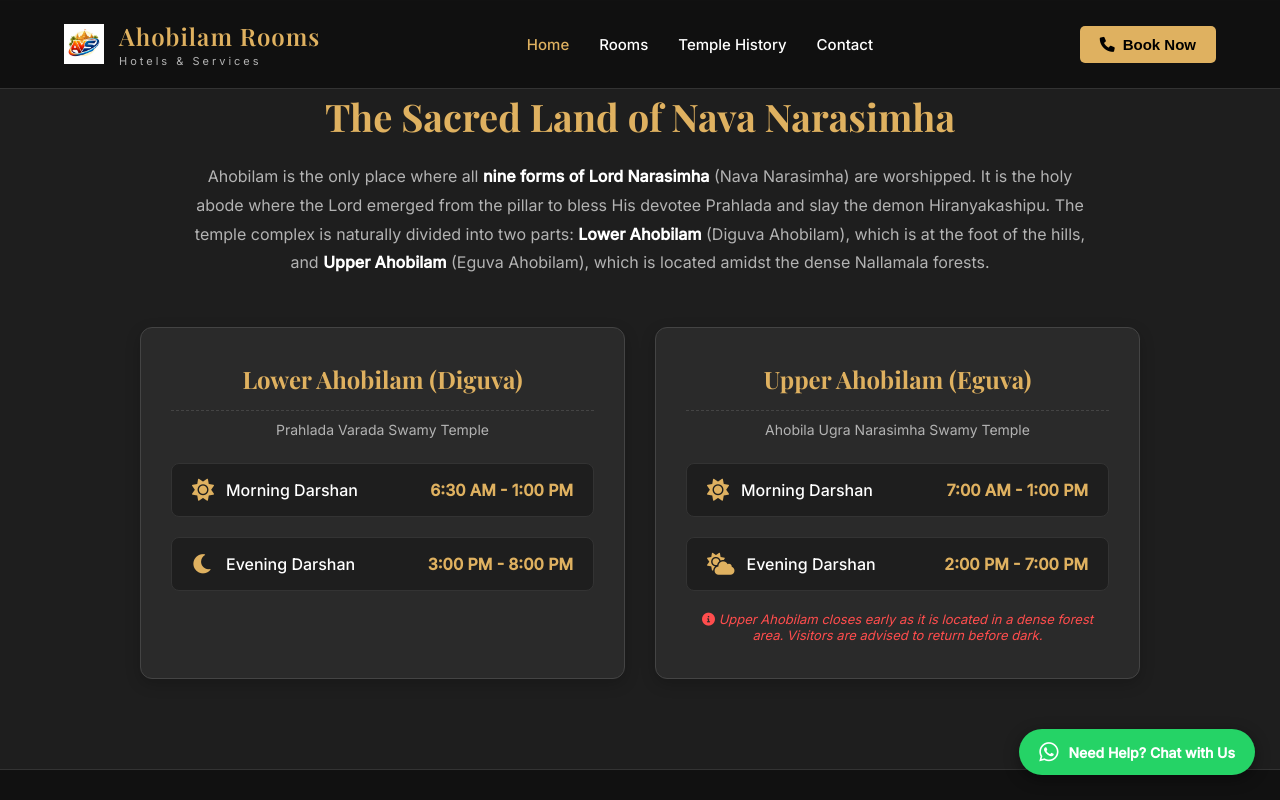
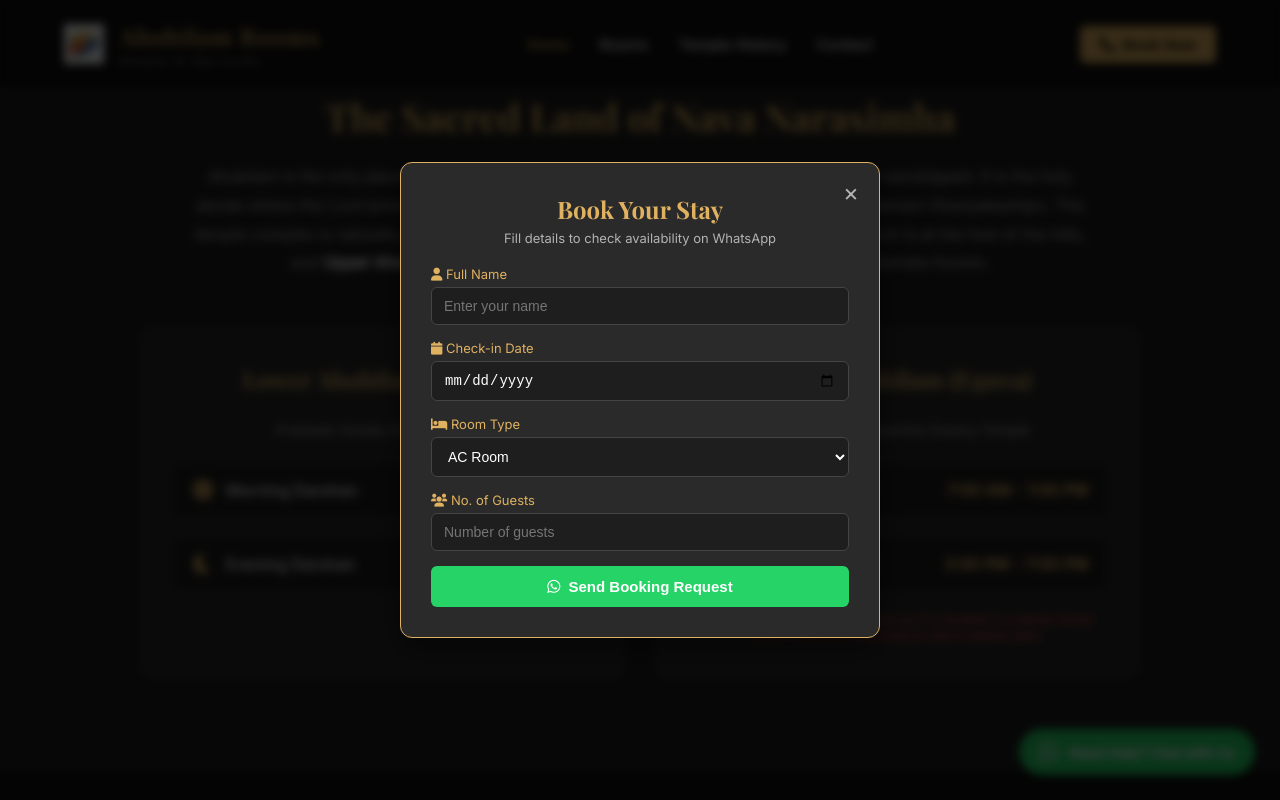
Before and after one commit to MadhamVenkatasubbaiah/Ahobilamrooms.in, a plain HTML site: page temple-history.html in a window 1280 px wide. Both pictures are taken after a click on the button "Book Now". Shown: the top 800 px of the page. Drawn offline with nearby package versions, Linux system fonts and the light colour scheme.

Commit message:
Update temple-history.html

```diff
--- a/temple-history.html
+++ b/temple-history.html
@@ -23,7 +23,6 @@
     <header class="navbar">
         <div class="logo-section">
             <div class="logo-icon">
-                <!-- ఇక్కడ ఓం ఐకాన్ తీసేసి మీ లోగో ఇమేజ్ పెట్టాం -->
                 <img src="avs_logo.jpeg" alt="Madam Rajeswari Logo" class="custom-logo">
             </div>
             <div class="logo-text">
@@ -38,15 +37,15 @@
             <a href="rooms.html">Rooms</a>
             <a href="temple-history.html">Temple History</a>
             <a href="contact.html">Contact</a>
-            <!-- మొబైల్ లో మాత్రమే కనిపించే బుక్ బటన్ -->
-            <button class="book-now-btn mobile-only">
+            <!-- మొబైల్ బుక్ బటన్ -->
+            <button class="book-now-btn mobile-only" onclick="openBookingModal()">
                 <i class="fa-solid fa-phone"></i> Book Now
             </button>
         </nav>
 
         <div class="right-section">
-            <!-- సిస్టమ్ లో మాత్రమే కనిపించే బుక్ బటన్ -->
-            <button class="book-now-btn desktop-only">
+            <!-- సిస్టమ్ బుక్ బటన్ -->
+            <button class="book-now-btn desktop-only" onclick="openBookingModal()">
                 <i class="fa-solid fa-phone"></i> Book Now
             </button>
 
@@ -57,7 +56,7 @@
         </div>
     </header>
 
-<!-- మొబైల్ మెనూ కోసం అప్‌డేటెడ్ జావాస్క్రిప్ట్ -->
+    <!-- మొబైల్ మెనూ కోసం జావాస్క్రిప్ట్ -->
     <script>
         document.addEventListener('DOMContentLoaded', function() {
             const mobileMenu = document.getElementById('mobile-menu');
@@ -67,10 +66,8 @@
                 const icon = mobileMenu.querySelector('i');
 
                 mobileMenu.addEventListener('click', function() {
-                    // మెనూ ని ఓపెన్/క్లోజ్ చేయడం
                     navLinks.classList.toggle('active');
 
-                    // ఐకాన్ ని (మూడు గీతలు <-> X) కి మార్చడం
                     if(navLinks.classList.contains('active')) {
                         icon.classList.remove('fa-bars');
                         icon.classList.add('fa-xmark');
@@ -85,14 +82,12 @@
 
     <!-- ================= TEMPLE HISTORY & TIMINGS SECTION ================= -->
     <style>
-    /* 1. History Section Base */
         .history-section {
             padding: 90px 5%;
-        background-color: #1e1e1e; /* డార్క్ థీమ్ */
+            background-color: #1e1e1e;
             border-top: 1px solid #333;
         }
 
-    /* 2. Titles and Description */
         .history-title {
             text-align: center;
             color: #dfb160;
@@ -112,7 +107,6 @@
             color: #ffffff;
         }
 
-    /* 3. Timings Grid (Side by Side) */
         .timings-container {
             display: flex;
             gap: 30px;
@@ -120,7 +114,6 @@
             margin: 0 auto;
         }
 
-    /* 4. Timing Card Design */
         .timing-card {
             flex: 1;
             background-color: #2a2a2a;
@@ -145,7 +138,6 @@
             padding-bottom: 15px;
         }
 
-    /* 5. Time Slots */
         .time-slot {
             display: flex;
             align-items: center;
@@ -174,7 +166,6 @@
             font-size: 16px;
         }
 
-    /* అటవీ ప్రాంతం కాబట్టి ఎగువ అహోబిలం అలర్ట్ */
         .forest-alert {
             text-align: center;
             color: #ff4d4d;
@@ -183,26 +174,19 @@
             font-style: italic;
         }
 
-    /* 6. Mobile Responsiveness */
         @media screen and (max-width: 800px) {
             .timings-container { flex-direction: column; }
             .history-title { font-size: 32px; }
         }
     </style>
 
-<!-- HTML CONTENT -->
     <section id="history" class="history-section">
-
-    <!-- చరిత్ర వివరణ -->
         <h2 class="history-title">The Sacred Land of Nava Narasimha</h2>
         <p class="history-desc">
             Ahobilam is the only place where all <strong>nine forms of Lord Narasimha</strong> (Nava Narasimha) are worshipped. It is the holy abode where the Lord emerged from the pillar to bless His devotee Prahlada and slay the demon Hiranyakashipu. The temple complex is naturally divided into two parts: <strong>Lower Ahobilam</strong> (Diguva Ahobilam), which is at the foot of the hills, and <strong>Upper Ahobilam</strong> (Eguva Ahobilam), which is located amidst the dense Nallamala forests.
         </p>
 
-    <!-- గుడి టైమింగ్స్ -->
         <div class="timings-container">
-
-        <!-- Lower Ahobilam Timings -->
             <div class="timing-card">
                 <h3>Lower Ahobilam (Diguva)</h3>
                 <p style="text-align:center; color:#b3b3b3; font-size:14px; margin-top:-15px; margin-bottom:25px;">Prahlada Varada Swamy Temple</p>
@@ -222,7 +206,6 @@
                 </div>
             </div>
 
-        <!-- Upper Ahobilam Timings -->
             <div class="timing-card">
                 <h3>Upper Ahobilam (Eguva)</h3>
                 <p style="text-align:center; color:#b3b3b3; font-size:14px; margin-top:-15px; margin-bottom:25px;">Ahobila Ugra Narasimha Swamy Temple</p>
@@ -245,13 +228,11 @@
                     <i class="fa-solid fa-circle-info"></i> Upper Ahobilam closes early as it is located in a dense forest area. Visitors are advised to return before dark.
                 </div>
             </div>
-
         </div>
     </section>
 
-<!-- ================= NAVA NARASIMHA (9 FORMS) WITH IMAGES ================= -->
+    <!-- ================= NAVA NARASIMHA SECTION ================= -->
     <style>
-    /* 1. Base Section Styles */
         .nava-section {
             padding: 80px 5%;
             background-color: #111111;
@@ -268,7 +249,6 @@
             max-width: 700px; margin-left: auto; margin-right: auto; line-height: 1.6;
         }
 
-    /* 2. Grid Layout for 9 Cards */
         .nava-grid {
             display: grid;
             grid-template-columns: repeat(auto-fit, minmax(320px, 1fr));
@@ -277,12 +257,11 @@
             margin: 0 auto;
         }
 
-    /* 3. Updated Card Design for Images */
         .nava-card {
             background-color: #1e1e1e;
             border: 1px solid #333;
             border-radius: 12px;
-        overflow: hidden; /* ఇమేజ్ ఎడ్జెస్ బయటకు రాకుండా */
+            overflow: hidden;
             text-align: center;
             transition: all 0.3s ease;
         }
@@ -293,13 +272,12 @@
             box-shadow: 0 10px 20px rgba(0,0,0,0.5);
         }
 
-    /* 4. Image Box & Hover Effect (UPDATED) */
         .nava-img-box {
             width: 100%;
-        height: 250px; /* ఫోటోలు ఇంకా స్పష్టంగా కనిపించడానికి కొద్దిగా హైట్ పెంచాను */
+            height: 250px;
             overflow: hidden;
             border-bottom: 2px solid #dfb160;
-        background-color: #0a0a0a; /* ఇమేజ్ చుట్టూ ఖాళీ ఉంటే ఈ డార్క్ కలర్ లో కలిసిపోతుంది */
+            background-color: #0a0a0a;
             display: flex;
             align-items: center;
             justify-content: center;
@@ -308,15 +286,14 @@
         .nava-img-box img {
             width: 100%;
             height: 100%;
-        object-fit: contain; /* cover బదులు contain పెట్టాను, దీనివల్ల ఇమేజ్ అస్సలు కట్ అవ్వదు */
+            object-fit: contain;
             transition: transform 0.4s ease;
         }
 
         .nava-card:hover .nava-img-box img {
-        transform: scale(1.1); /* మౌస్ పెట్టినప్పుడు స్మూత్ జూమ్ అవుతుంది */
+            transform: scale(1.1);
         }
 
-    /* 5. Typography */
         .nava-content {
             padding: 25px 20px;
         }
@@ -341,8 +318,6 @@
         <p class="nava-subtitle">Ahobilam is the only place in the world where Lord Vishnu is worshipped in nine terrifying and peaceful forms of Narasimha.</p>
 
         <div class="nava-grid">
-
-        <!-- 1. Jwala Narasimha -->
             <div class="nava-card">
                 <div class="nava-img-box">
                     <img src="temples/jwala.jpg" alt="Jwala Narasimha">
@@ -353,7 +328,6 @@
                 </div>
             </div>
 
-        <!-- 2. Ahobila (Ugra) Narasimha -->
             <div class="nava-card">
                 <div class="nava-img-box">
                     <img src="temples/ahobila.jpg" alt="Ahobila Narasimha">
@@ -364,7 +338,6 @@
                 </div>
             </div>
 
-        <!-- 3. Malola Narasimha -->
             <div class="nava-card">
                 <div class="nava-img-box">
                     <img src="temples/MALOLA IDOL.jpg" alt="Malola Narasimha">
@@ -375,7 +348,6 @@
                 </div>
             </div>
 
-        <!-- 4. Kroda (Varaha) Narasimha -->
             <div class="nava-card">
                 <div class="nava-img-box">
                     <img src="temples/VARAHA IDOL.jpg" alt="Kroda Narasimha">
@@ -386,7 +358,6 @@
                 </div>
             </div>
 
-        <!-- 5. Karanja Narasimha -->
             <div class="nava-card">
                 <div class="nava-img-box">
                     <img src="temples/KARANJA IDOL.jpg" alt="Karanja Narasimha">
@@ -397,7 +368,6 @@
                 </div>
             </div>
 
-        <!-- 6. Bhargava Narasimha -->
             <div class="nava-card">
                 <div class="nava-img-box">
                     <img src="temples/BHARGAVA IDOL.jpg" alt="Bhargava Narasimha">
@@ -408,7 +378,6 @@
                 </div>
             </div>
 
-        <!-- 7. Yogananda Narasimha -->
             <div class="nava-card">
                 <div class="nava-img-box">
                     <img src="temples/Yogananda.jpg" alt="Yogananda Narasimha">
@@ -419,7 +388,6 @@
                 </div>
             </div>
 
-        <!-- 8. Chatravata Narasimha -->
             <div class="nava-card">
                 <div class="nava-img-box">
                     <img src="temples/CHATRAVATA IDOL.jpg" alt="Chatravata Narasimha">
@@ -430,7 +398,6 @@
                 </div>
             </div>
 
-        <!-- 9. Pavana Narasimha -->
             <div class="nava-card">
                 <div class="nava-img-box">
                     <img src="temples/PAVANA IDOL_0.jpg" alt="Pavana Narasimha">
@@ -440,13 +407,11 @@
                     <p>Located deep within the dense forest. 'Pavana' means the purifier. It is strongly believed that worshipping this form absolves devotees of all their past sins.</p>
                 </div>
             </div>
-
         </div>
     </section>
 
     <!-- ================= FESTIVALS & NEARBY PLACES SECTION ================= -->
     <style>
-    /* 1. Common Section Styles */
         .info-section {
             padding: 80px 5%;
             background-color: #1e1e1e;
@@ -454,7 +419,7 @@
         }
 
         .info-section.darker {
-        background-color: #111111; /* ఆల్టర్నేట్ బ్యాక్ గ్రౌండ్ కోసం */
+            background-color: #111111;
         }
 
         .section-heading {
@@ -467,7 +432,6 @@
             max-width: 700px; margin-left: auto; margin-right: auto; line-height: 1.6;
         }
 
-    /* 2. Grid Layout */
         .info-grid {
             display: grid;
             grid-template-columns: repeat(auto-fit, minmax(300px, 1fr));
@@ -476,7 +440,6 @@
             margin: 0 auto;
         }
 
-    /* 3. Card Design */
         .info-card {
             background-color: #2a2a2a;
             border: 1px solid #444;
@@ -523,49 +486,38 @@
             border: 1px solid #dfb160;
             font-weight: bold;
         }
-
     </style>
 
-<!-- ================= 1. FESTIVALS SECTION ================= -->
     <section id="festivals" class="info-section">
         <h2 class="section-heading">Festivals & Special Days</h2>
         <p class="section-subheading">Plan your visit during these auspicious days to experience the grand celebrations at Ahobilam.</p>
 
         <div class="info-grid">
-
-        <!-- Festival 1 -->
             <div class="info-card">
                 <div class="card-icon"><i class="fa-solid fa-om"></i></div>
                 <h3>Ahobilam Brahmotsavams</h3>
                 <p>The biggest annual festival celebrated for 9 days usually in February/March (Phalguna month). The Lord is taken on different Vahanas (chariots) in grand processions.</p>
             </div>
 
-        <!-- Festival 2 -->
             <div class="info-card">
                 <div class="card-icon"><i class="fa-solid fa-hands-praying"></i></div>
                 <h3>Narasimha Jayanthi</h3>
                 <p>Celebrated in May (Vaisakha month) to mark the divine appearance of Lord Narasimha. Special poojas, abhishekam, and kalyanotsavam are performed.</p>
             </div>
 
-        <!-- Festival 3 -->
             <div class="info-card">
                 <div class="card-icon"><i class="fa-solid fa-star"></i></div>
                 <h3>Monthly Swathi Nakshatram</h3>
                 <p>Swathi is the birth star of Lord Narasimha. On this day every month, special Thirumanjanam (abhishekam) is performed to all the Nava Narasimhas.</p>
             </div>
-
         </div>
     </section>
 
-
-<!-- ================= 2. NEARBY PLACES SECTION ================= -->
     <section id="nearby-places" class="info-section darker">
         <h2 class="section-heading">Explore Nearby Places</h2>
         <p class="section-subheading">Extend your trip and visit these historical and highly revered places located near Ahobilam.</p>
 
         <div class="info-grid">
-
-        <!-- Place 1 -->
             <div class="info-card">
                 <div class="card-icon"><i class="fa-solid fa-water"></i></div>
                 <h3>Mahanandi Temple</h3>
@@ -573,7 +525,6 @@
                 <div class="distance-tag"><i class="fa-solid fa-car"></i> Approx. 65 KM</div>
             </div>
 
-        <!-- Place 2 -->
             <div class="info-card">
                 <div class="card-icon"><i class="fa-solid fa-monument"></i></div>
                 <h3>Yaganti Temple</h3>
@@ -581,27 +532,23 @@
                 <div class="distance-tag"><i class="fa-solid fa-car"></i> Approx. 85 KM</div>
             </div>
 
-        <!-- Place 3 -->
             <div class="info-card">
                 <div class="card-icon"><i class="fa-solid fa-dungeon"></i></div>
                 <h3>Belum Caves</h3>
                 <p>The largest and longest cave system open to the public in India, known for its speleothems and historical Buddhist connections.</p>
                 <div class="distance-tag"><i class="fa-solid fa-car"></i> Approx. 110 KM</div>
             </div>
-
         </div>
     </section>
 
     <!-- Footer Section -->
     <footer id="contact" class="footer">
         <div class="footer-container">
-            <!-- కాలమ్ 1: అడ్రస్ / అబౌట్ -->
             <div class="footer-col">
                 <h3 class="footer-title">Ahobilam Rooms</h3>
                 <p>Your comfortable stay near the sacred Ahobilam temples. Experience divine hospitality with modern amenities.</p>
             </div>
 
-            <!-- కాలమ్ 2: క్విక్ లింక్స్ -->
             <div class="footer-col">
                 <h3 class="footer-title">Quick Links</h3>
                 <ul class="footer-links">
@@ -612,12 +559,10 @@
                 </ul>
             </div>
 
-            <!-- కాలమ్ 3: కాంటాక్ట్ డీటెయిల్స్ -->
             <div class="footer-col">
                 <h3 class="footer-title">Contact Info</h3>
                 <ul class="footer-contact">
                     <li><i class="fa-solid fa-location-dot"></i> Ahobilam, Kurnool District, Andhra Pradesh, India</li>
-                    <!-- స్క్రీన్ షాట్ లో ఉన్న నెంబర్ ఇచ్చాను -->
                     <li><i class="fa-solid fa-phone"></i> +91 76759 62840</li>
                     <li><i class="fa-solid fa-envelope"></i>ahobilamrooms@gmail.com</li>
                 </ul>
@@ -628,6 +573,194 @@
             <p>&copy; 2026 Madam Rajeswari Complex. All rights reserved.</p>
         </div>
     </footer>
+
+    <!-- ================= BOOKING MODAL (POPUP) ================= -->
+    <style>
+        .modal-overlay {
+            position: fixed;
+            top: 0;
+            left: 0;
+            width: 100%;
+            height: 100%;
+            background-color: rgba(0, 0, 0, 0.75);
+            display: none;
+            justify-content: center;
+            align-items: center;
+            z-index: 10000;
+            backdrop-filter: blur(5px);
+        }
+
+        .modal-overlay.active {
+            display: flex;
+        }
+
+        .booking-modal {
+            background-color: #2a2a2a;
+            border: 1px solid #dfb160;
+            border-radius: 12px;
+            width: 90%;
+            max-width: 480px;
+            padding: 30px;
+            position: relative;
+            box-shadow: 0 10px 30px rgba(0,0,0,0.5);
+            color: #ffffff;
+            font-family: 'Inter', sans-serif;
+            animation: modalFadeIn 0.3s ease-in-out;
+        }
+
+        @keyframes modalFadeIn {
+            from { opacity: 0; transform: translateY(-20px); }
+            to { opacity: 1; transform: translateY(0); }
+        }
+
+        .modal-close-btn {
+            position: absolute;
+            top: 15px;
+            right: 20px;
+            font-size: 24px;
+            color: #b3b3b3;
+            cursor: pointer;
+            transition: color 0.2s;
+        }
+
+        .modal-close-btn:hover {
+            color: #dfb160;
+        }
+
+        .modal-title {
+            font-family: 'Playfair Display', serif;
+            color: #dfb160;
+            font-size: 24px;
+            margin-bottom: 5px;
+            text-align: center;
+        }
+
+        .modal-subtitle {
+            font-size: 13px;
+            color: #b3b3b3;
+            text-align: center;
+            margin-bottom: 20px;
+        }
+
+        .modal-form .form-group {
+            margin-bottom: 15px;
+        }
+
+        .modal-form label {
+            display: block;
+            font-size: 13px;
+            color: #dfb160;
+            margin-bottom: 5px;
+        }
+
+        .modal-form input,
+        .modal-form select {
+            width: 100%;
+            padding: 10px 12px;
+            border-radius: 6px;
+            border: 1px solid #444;
+            background-color: #1e1e1e;
+            color: #ffffff;
+            font-size: 14px;
+            outline: none;
+            box-sizing: border-box;
+        }
+
+        .modal-form input:focus,
+        .modal-form select:focus {
+            border-color: #dfb160;
+        }
+
+        .modal-submit-btn {
+            width: 100%;
+            background-color: #25d366;
+            color: #ffffff;
+            border: none;
+            padding: 12px;
+            border-radius: 6px;
+            font-size: 15px;
+            font-weight: 600;
+            cursor: pointer;
+            margin-top: 10px;
+            display: flex;
+            align-items: center;
+            justify-content: center;
+            gap: 8px;
+            transition: background-color 0.2s;
+        }
+
+        .modal-submit-btn:hover {
+            background-color: #20ba5a;
+        }
+    </style>
+
+    <div class="modal-overlay" id="bookingModal">
+        <div class="booking-modal">
+            <span class="modal-close-btn" onclick="closeBookingModal()">&times;</span>
+            <h3 class="modal-title">Book Your Stay</h3>
+            <p class="modal-subtitle">Fill details to check availability on WhatsApp</p>
+
+            <form class="modal-form" id="whatsappBookingForm" onsubmit="sendWhatsAppBooking(event)">
+                <div class="form-group">
+                    <label for="guestName"><i class="fa-solid fa-user"></i> Full Name</label>
+                    <input type="text" id="guestName" placeholder="Enter your name" required>
+                </div>
+                <div class="form-group">
+                    <label for="checkInDate"><i class="fa-solid fa-calendar"></i> Check-in Date</label>
+                    <input type="date" id="checkInDate" required>
+                </div>
+                <div class="form-group">
+                    <label for="roomType"><i class="fa-solid fa-bed"></i> Room Type</label>
+                    <select id="roomType" required>
+                        <option value="AC Room">AC Room</option>
+                        <option value="Non-AC Room">Non-AC Room</option>
+                        <option value="Deluxe Family Room">Deluxe Family Room</option>
+                    </select>
+                </div>
+                <div class="form-group">
+                    <label for="guestsCount"><i class="fa-solid fa-users"></i> No. of Guests</label>
+                    <input type="number" id="guestsCount" min="1" max="20" placeholder="Number of guests" required>
+                </div>
+                <button type="submit" class="modal-submit-btn">
+                    <i class="fa-brands fa-whatsapp"></i> Send Booking Request
+                </button>
+            </form>
+        </div>
+    </div>
+
+    <!-- Modal JavaScript -->
+    <script>
+        function openBookingModal() {
+            document.getElementById('bookingModal').classList.add('active');
+        }
+
+        function closeBookingModal() {
+            document.getElementById('bookingModal').classList.remove('active');
+        }
+
+        // Close modal when clicking outside box
+        window.addEventListener('click', function(e) {
+            const modal = document.getElementById('bookingModal');
+            if (e.target === modal) {
+                closeBookingModal();
+            }
+        });
+
+        function sendWhatsAppBooking(event) {
+            event.preventDefault();
+
+            const name = document.getElementById('guestName').value;
+            const date = document.getElementById('checkInDate').value;
+            const room = document.getElementById('roomType').value;
+            const guests = document.getElementById('guestsCount').value;
+
+            const phone = "917675962840";
+            const text = `Om Namo Narasimhaya!%0A%0A*New Room Booking Enquiry*%0A*Name:* ${encodeURIComponent(name)}%0A*Check-in Date:* ${encodeURIComponent(date)}%0A*Room Type:* ${encodeURIComponent(room)}%0A*Guests:* ${encodeURIComponent(guests)}%0A%0APlease confirm availability.`;
+
+            window.open(`https://wa.me/${phone}?text=${text}`, '_blank');
+            closeBookingModal();
+        }
+    </script>
 
     <!-- ================= FLOATING CUSTOMER SUPPORT CHAT BUTTON ================= -->
     <style>
```
Lines whose indentation alone changed are shown as unchanged.
